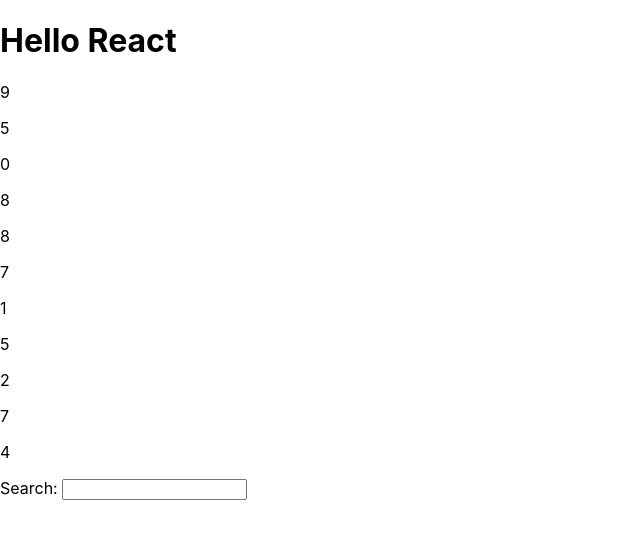
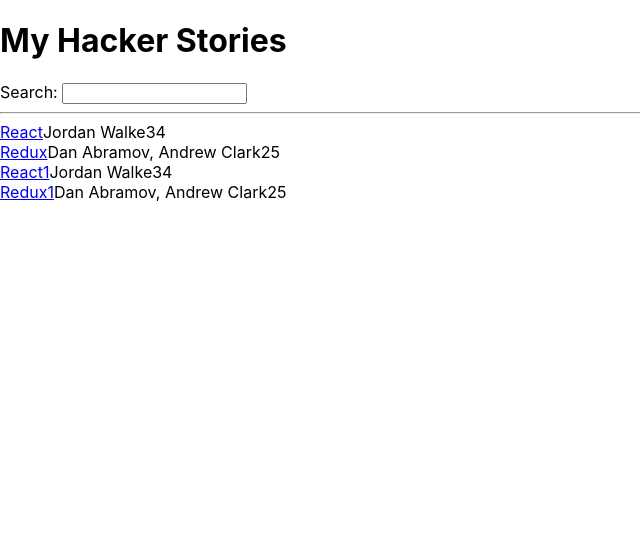
Before and after one commit to UNovak/React-follow-along, a React (Create React App) app: page / in a window 1280 px wide. Shown: the top 538 px of the page, without its empty margins (0-640 px from the left). Built offline with nearby package versions, Linux system fonts and the light colour scheme.

Commit message:
Current page: 25
Worked on lists and creating react components. Learnd about reusing
components and how i can pass diffrent list to the <List/> component.

```diff
--- a/src/App.js
+++ b/src/App.js
@@ -1,29 +1,70 @@
 import React from "react";
 
-function getTitle(title) {
-  return title;
-}
+const list = [
+  {
+    title: "React",
+    url: "https://reactjs.org/",
+    author: "Jordan Walke",
+    num_comments: 3,
+    points: 4,
+    objectID: 0,
+  },
+  {
+    title: "Redux",
+    url: "https://redux.js.org/",
+    author: "Dan Abramov, Andrew Clark",
+    num_comments: 2,
+    points: 5,
+    objectID: 1,
+  },
+];
 
-const random_nums = [];
-random_nums.length = 10;
-
-for (var i = 0; i < 11; i++) {
-  random_nums[i] = Math.floor(Math.random() * random_nums.length);
-}
+const list2 = [
+  {
+    title: "React1",
+    url: "https://reactjs.org/",
+    author: "Jordan Walke",
+    num_comments: 3,
+    points: 4,
+    objectID: 0,
+  },
+  {
+    title: "Redux1",
+    url: "https://redux.js.org/",
+    author: "Dan Abramov, Andrew Clark",
+    num_comments: 2,
+    points: 5,
+    objectID: 1,
+  },
+];
 
 function App() {
   return (
     <div>
-      <h1>Hello {getTitle("React")}</h1>
-      <div>
-        {random_nums.map((n) => (
-          <p>{n}</p>
-        ))}
-      </div>
+      <h1>My Hacker Stories</h1>
       <label htmlFor="search">Search: </label>
       <input id="search" type="text" />
+      <hr />
+
+      <List lst={list} />
+      <List lst={list2} />
     </div>
   );
+}
+
+function List({ lst }) {
+  return lst.map(function (item) {
+    return (
+      <div key={item.objectID}>
+        <span>
+          <a href={item.url}>{item.title}</a>
+        </span>
+        <span>{item.author}</span>
+        <span>{item.num_comments}</span>
+        <span>{item.points}</span>
+      </div>
+    );
+  });
 }
 
 if (module.hot) {
```
